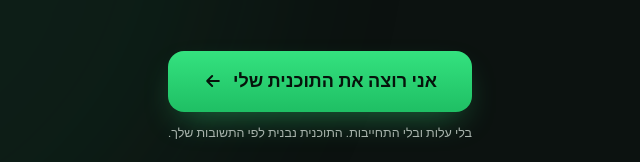
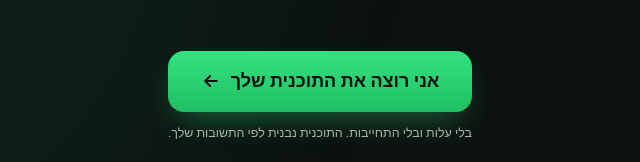
Before and after one commit to shakedcohen03-del/smith-funnel, a plain HTML site: page index.html in a window 1280 px wide. Shown: the part 963-1125 px from the top of the page, 320-960 px from the left. Drawn offline with Linux system fonts and the light colour scheme.

Commit message:
כפתור הפתיחה: התוכנית שלך במקום שלי
Co-Authored-By: Claude Fable 5 <noreply@anthropic.com>

```diff
--- a/index.html
+++ b/index.html
@@ -466,7 +466,7 @@
 
     <div class="hero-cta-wrap">
       <button class="btn" id="start-btn">
-        אני רוצה את התוכנית שלי
+        אני רוצה את התוכנית שלך
         <svg width="20" height="20" viewBox="0 0 24 24" fill="none"><path d="M19 12H5m0 0 6 6m-6-6 6-6" stroke="currentColor" stroke-width="2.4" stroke-linecap="round" stroke-linejoin="round"/></svg>
       </button>
       <div class="cta-note">בלי עלות ובלי התחייבות. התוכנית נבנית לפי התשובות שלך.</div>
```
